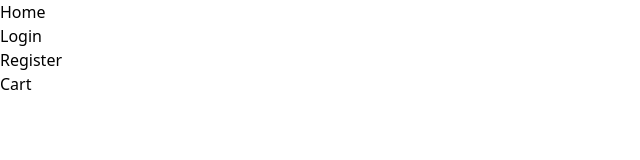
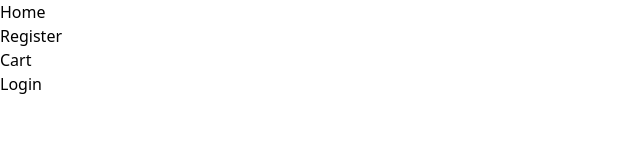
Before and after one commit to jenisha9/cart-fe, a Vue app: page / in a window 1280 px wide. Shown: the top 160 px of the page, without its empty margins (0-640 px from the left). Built offline with nearby package versions, Linux system fonts and the light colour scheme.

Commit message:
feat: handle logout

```diff
--- a/src/components/PageHeader.vue
+++ b/src/components/PageHeader.vue
@@ -5,11 +5,49 @@
       <nav>
         <ul class="flex">
           <li class="mr-4"><a href="/products" class="hover:text-red-500">Home</a></li>
-            <li class="mr-4"><a href="/login" class="hover:text-red-500">Login</a></li>
-            <li class="mr-4"><a href="/register" class="hover:text-red-500">Register</a></li>
+          <li v-if="!token" class="mr-4">
+            <a href="/register" class="hover:text-red-500">Register</a>
+          </li>
           <li class="mr-4"><a href="/cart" class="hover:text-red-500">Cart</a></li>
+          <button v-if="token" @click="handleLogout" class="text-white">Logout</button>
+          <button v-else>
+            <a href="/login" class="text-white">Login</a>
+          </button>
         </ul>
       </nav>
     </div>
   </header>
 </template>
+
+
+<script setup>
+import { useFetch } from '@/composables/fetch.js';
+import router from '@/router/routes.js';
+import { ref, watch } from 'vue'
+
+const token = ref(localStorage.getItem('token') || '');
+
+watch(() => localStorage.getItem('token'), (newToken) => {
+  token.value = newToken || '';
+});
+
+const handleLogout = async () => {
+  try {
+    const options = {
+      method: 'POST',
+      headers: {
+        'Content-Type': 'application/json',
+        'Authorization': `Token ${token.value}`,
+      },
+    };
+    await useFetch('http://127.0.0.1:8000/logout/', options);
+    localStorage.removeItem('token');
+    localStorage.removeItem('email');
+
+    router.push({ name: 'Login' });
+  } catch (error) {
+    console.error('Logout failed:', error);
+  }
+};
+
+</script>
```
Lines whose indentation alone changed are shown as unchanged.
